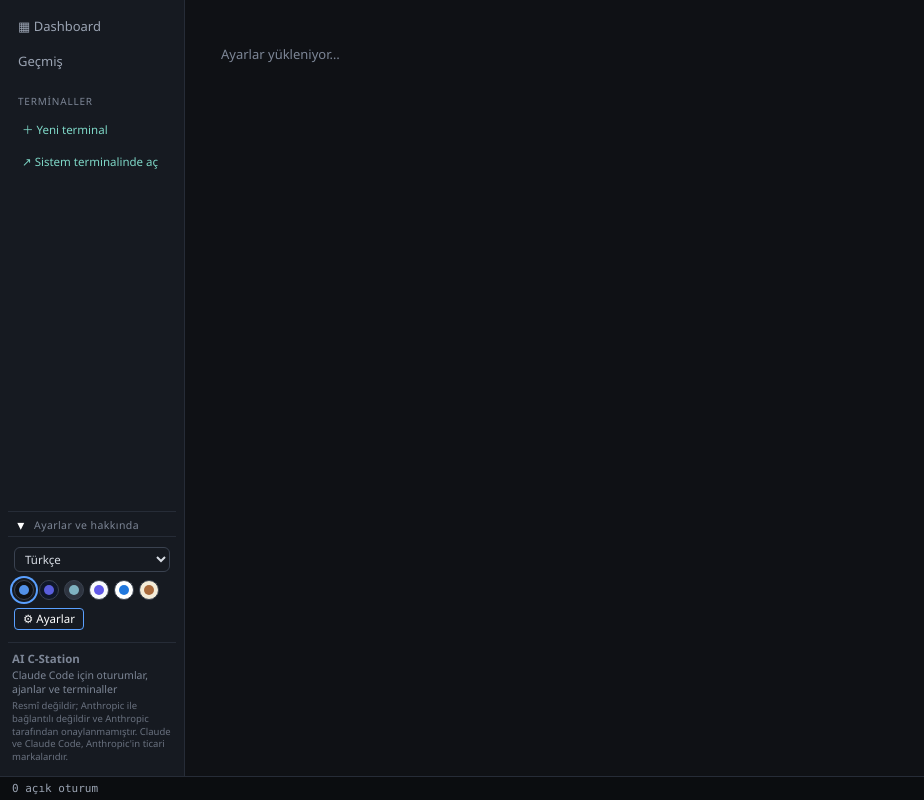
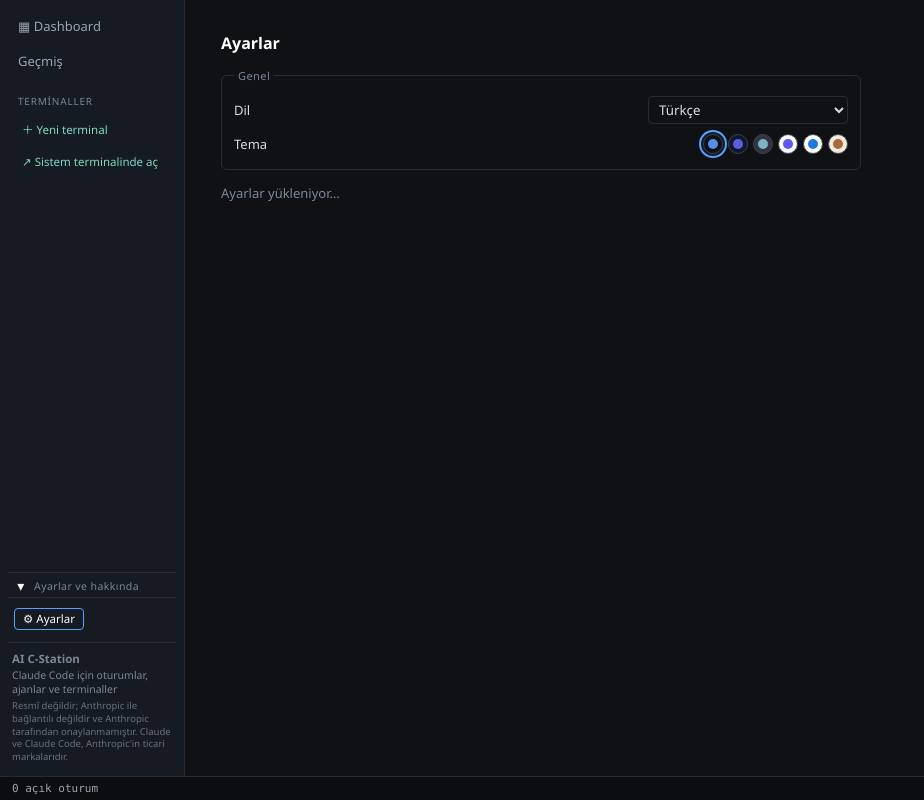
Before and after one commit to cafercan/aicstation, a React (Vite) app in the folder ui/: page / in a window 1280 px wide. Both pictures are taken after a click on the button "Ayarlar". Shown: the whole page, without its empty margins (0-924 px from the left). Built offline with nearby package versions, Linux system fonts and the light colour scheme.

Commit message:
Move language and theme pickers to the settings page
They sit in a new General section at the top, shown while the backend settings still load. The sidebar keeps only the settings gear.

```diff
--- a/ui/src/app.css
+++ b/ui/src/app.css
@@ -90,11 +90,6 @@ select {
   padding: 10px 6px 2px; border-top: 1px solid var(--border);
   display: flex; flex-direction: column; gap: 8px; user-select: none;
 }
-.lang-select {
-  width: 100%; font: inherit; font-size: 11.5px; color: var(--text); background: var(--surface-b);
-  border: 1px solid var(--border-strong); border-radius: 6px; padding: 3px 6px; cursor: pointer;
-}
-.lang-select:hover { background: var(--hover); }
 .theme-switch { display: flex; align-items: center; gap: 5px; flex-wrap: wrap; }
 .theme-swatch {
   width: 20px; height: 20px; border-radius: 50%; padding: 0; position: relative; cursor: pointer;
@@ -105,7 +100,7 @@ select {
 }
 .theme-swatch:hover { transform: scale(1.12); }
 .theme-swatch.on { box-shadow: 0 0 0 2px var(--surface-b), 0 0 0 4px var(--accent); }
-.theme-swatch:focus-visible, .lang-select:focus-visible { outline: 2px solid var(--accent); outline-offset: 2px; }
+.theme-swatch:focus-visible { outline: 2px solid var(--accent); outline-offset: 2px; }
 .smark { flex: none; vertical-align: -2px; }
 
 /* KPI boxes */
--- /dev/null
+++ b/ui/src/components/GeneralPrefs.tsx
@@ -0,0 +1,39 @@
+import type { CSSProperties } from "react";
+import { LANGS, LANG_NAMES, setLang, useLang, useT, type Lang } from "../i18n";
+import { THEME_IDS, THEMES, setTheme, useTheme } from "../theme";
+
+/**
+ * Language select and app theme swatches. Both live in the browser (no
+ * backend settings), so they work while the backend settings still load.
+ */
+export default function GeneralPrefs() {
+  const t = useT();
+  const lang = useLang();
+  const theme = useTheme();
+  return (
+    <fieldset>
+      <legend>{t("settings.general")}</legend>
+      <label className="settings-row settings-select">
+        <span>{t("nav.language")}</span>
+        <select value={lang} onChange={(e) => setLang(e.target.value as Lang)}>
+          {LANGS.map((l) => <option key={l} value={l} lang={l}>{LANG_NAMES[l]}</option>)}
+        </select>
+      </label>
+      <div className="settings-row settings-select">
+        <span id="prefs-theme-label">{t("nav.theme")}</span>
+        <div className="theme-switch" role="group" aria-labelledby="prefs-theme-label">
+          {THEME_IDS.map((id) => {
+            const name = t(`theme.${id}`);
+            const tk = THEMES[id].tokens;
+            return (
+              <button key={id} type="button" className={id === theme ? "theme-swatch on" : "theme-swatch"}
+                aria-pressed={id === theme} aria-label={name} title={name}
+                style={{ "--sw-bg": tk.bg, "--sw-ac": tk.accent } as CSSProperties}
+                onClick={() => setTheme(id)} />
+            );
+          })}
+        </div>
+      </div>
+    </fieldset>
+  );
+}
--- a/ui/src/components/Sidebar.tsx
+++ b/ui/src/components/Sidebar.tsx
@@ -1,8 +1,7 @@
-import { useState, type CSSProperties } from "react";
+import { useState } from "react";
 import { statusColor, statusLabel, type StatusKind } from "../format";
-import { LANGS, LANG_NAMES, errorText, setLang, useLang, useT, type Lang } from "../i18n";
+import { errorText, useT } from "../i18n";
 import { createStore, readPref, writePref } from "../prefs";
-import { THEME_IDS, THEMES, setTheme, useTheme } from "../theme";
 import { isWindows } from "../platform";
 import SessionMark from "./SessionMark";
 
@@ -55,29 +54,11 @@ function Footer({ settingsOn, onSettings }: { settingsOn: boolean; onSettings: (
   );
 }
 
-/** Language select, theme swatches and the settings gear at the bottom of the sidebar. */
+/** The settings gear at the bottom of the sidebar (language and theme are on the settings page). */
 function Prefs({ settingsOn, onSettings }: { settingsOn: boolean; onSettings: () => void }) {
   const t = useT();
-  const lang = useLang();
-  const theme = useTheme();
   return (
     <div className="prefs">
-      <select className="lang-select" aria-label={t("nav.language")} value={lang}
-        onChange={(e) => setLang(e.target.value as Lang)}>
-        {LANGS.map((l) => <option key={l} value={l} lang={l}>{LANG_NAMES[l]}</option>)}
-      </select>
-      <div className="theme-switch" role="group" aria-label={t("nav.theme")}>
-        {THEME_IDS.map((id) => {
-          const name = t(`theme.${id}`);
-          const tk = THEMES[id].tokens;
-          return (
-            <button key={id} type="button" className={id === theme ? "theme-swatch on" : "theme-swatch"}
-              aria-pressed={id === theme} aria-label={name} title={name}
-              style={{ "--sw-bg": tk.bg, "--sw-ac": tk.accent } as CSSProperties}
-              onClick={() => setTheme(id)} />
-          );
-        })}
-      </div>
       <button type="button" className={settingsOn ? "gear on" : "gear"} aria-pressed={settingsOn}
         title={t("nav.settings")} onClick={onSettings}>⚙ {t("nav.settings")}</button>
     </div>
--- a/ui/src/i18n/az.ts
+++ b/ui/src/i18n/az.ts
@@ -159,6 +159,7 @@ export const az: Dict = {
   "settings.notifyFinished": "İşləyən sessiya işini bitirəndə (ən azı 10 san)",
   "settings.notifySubagent": "Alt agent bitəndə",
   "settings.notifySound": "Bildiriş səsi (sistemin standart səsi)",
+  "settings.general": "Ümumi",
   "settings.window": "Pəncərə",
   "settings.closeToTray": "Bağlayanda sistem tepsisinə kiçilt",
   "settings.closeToTrayHint": "Pəncərə bağlananda terminallar və izləmə arxa planda işləməyə davam edir; çıxmaq üçün tepsi menyusundan Çıxış seçin.",
--- a/ui/src/i18n/de.ts
+++ b/ui/src/i18n/de.ts
@@ -162,6 +162,7 @@ export const de: Dict = {
   "settings.notifyFinished": "Wenn eine laufende Sitzung fertig ist (mind. 10 s)",
   "settings.notifySubagent": "Wenn ein Subagent fertig ist",
   "settings.notifySound": "Benachrichtigungston (Systemstandard)",
+  "settings.general": "Allgemein",
   "settings.window": "Fenster",
   "settings.closeToTray": "Beim Schließen in den Infobereich minimieren",
   "settings.closeToTrayHint": "Beim Schließen des Fensters laufen Terminals und Überwachung im Hintergrund weiter; zum Beenden „Beenden“ im Menü des Infobereichs wählen.",
--- a/ui/src/i18n/en.ts
+++ b/ui/src/i18n/en.ts
@@ -159,6 +159,7 @@ export const en: Dict = {
   "settings.notifyFinished": "When a busy session finishes its work (at least 10 s)",
   "settings.notifySubagent": "When a subagent finishes",
   "settings.notifySound": "Notification sound (system default)",
+  "settings.general": "General",
   "settings.window": "Window",
   "settings.closeToTray": "Minimize to tray on close",
   "settings.closeToTrayHint": "Closing the window keeps terminals and monitoring running in the background; choose Quit in the tray menu to exit.",
--- a/ui/src/i18n/es.ts
+++ b/ui/src/i18n/es.ts
@@ -162,6 +162,7 @@ export const es: Dict = {
   "settings.notifyFinished": "Cuando una sesión ocupada termina su trabajo (al menos 10 s)",
   "settings.notifySubagent": "Cuando termina un subagente",
   "settings.notifySound": "Sonido de notificación (predeterminado del sistema)",
+  "settings.general": "General",
   "settings.window": "Ventana",
   "settings.closeToTray": "Minimizar a la bandeja al cerrar",
   "settings.closeToTrayHint": "Al cerrar la ventana, los terminales y la supervisión siguen en segundo plano; para salir, elige Salir en el menú de la bandeja.",
--- a/ui/src/i18n/fr.ts
+++ b/ui/src/i18n/fr.ts
@@ -162,6 +162,7 @@ export const fr: Dict = {
   "settings.notifyFinished": "Quand une session occupée termine son travail (au moins 10 s)",
   "settings.notifySubagent": "Quand un sous-agent termine",
   "settings.notifySound": "Son de notification (par défaut du système)",
+  "settings.general": "Général",
   "settings.window": "Fenêtre",
   "settings.closeToTray": "Réduire dans la zone de notification à la fermeture",
   "settings.closeToTrayHint": "Fermer la fenêtre laisse les terminaux et la surveillance tourner en arrière-plan ; pour quitter, choisissez Quitter dans le menu de l'icône.",
--- a/ui/src/i18n/ru.ts
+++ b/ui/src/i18n/ru.ts
@@ -170,6 +170,7 @@ export const ru: Dict = {
   "settings.notifyFinished": "Когда занятая сессия завершает работу (не менее 10 с)",
   "settings.notifySubagent": "Когда завершается субагент",
   "settings.notifySound": "Звук уведомления (системный по умолчанию)",
+  "settings.general": "Общие",
   "settings.window": "Окно",
   "settings.closeToTray": "Сворачивать в область уведомлений при закрытии",
   "settings.closeToTrayHint": "При закрытии окна терминалы и мониторинг продолжают работать в фоне; для выхода выберите «Выход» в меню значка.",
--- a/ui/src/i18n/tr.ts
+++ b/ui/src/i18n/tr.ts
@@ -169,6 +169,7 @@ export const tr = {
   "settings.notifyFinished": "Çalışan bir oturum işini bitirince (en az 10 sn)",
   "settings.notifySubagent": "Bir alt ajan bitince",
   "settings.notifySound": "Bildirim sesi (sistemin varsayılan sesi)",
+  "settings.general": "Genel",
   "settings.window": "Pencere",
   "settings.closeToTray": "Kapatınca tepsiye küçült",
   "settings.closeToTrayHint": "Pencere kapanınca terminaller ve izleme arka planda çalışmaya devam eder; çıkmak için tepsi menüsünden Çık'ı seçin.",
--- a/ui/src/i18n/zh.ts
+++ b/ui/src/i18n/zh.ts
@@ -159,6 +159,7 @@ export const zh: Dict = {
   "settings.notifyFinished": "忙碌的会话完成工作时（至少 10 秒）",
   "settings.notifySubagent": "子智能体完成时",
   "settings.notifySound": "通知声音（系统默认）",
+  "settings.general": "常规",
   "settings.window": "窗口",
   "settings.closeToTray": "关闭时最小化到托盘",
   "settings.closeToTrayHint": "关闭窗口后，终端和监控会在后台继续运行；要退出，请在托盘菜单中选择“退出”。",
--- a/ui/src/pages/Settings.tsx
+++ b/ui/src/pages/Settings.tsx
@@ -2,6 +2,7 @@ import { useEffect, useState } from "react";
 import { butaglyphInfo, listShells, openButaglyphEditor, type ButaglyphInfo } from "../api";
 import { errorText, useT, type Key } from "../i18n";
 import { isWindows } from "../platform";
+import GeneralPrefs from "../components/GeneralPrefs";
 import TerminalAppearance from "../components/TerminalAppearance";
 import { useTheme } from "../theme";
 import { MATCH } from "../terminal/match";
@@ -33,7 +34,13 @@ export default function SettingsPage() {
     butaglyphInfo().then((i) => { if (live && i) setButa(i); }).catch(() => {});
     return () => { live = false; };
   }, []);
-  if (!s) return <div className="settings"><p className="empty">{t("settings.loading")}</p></div>;
+  if (!s) return (
+    <div className="settings">
+      <h2>{t("settings.title")}</h2>
+      <GeneralPrefs />
+      <p className="empty">{t("settings.loading")}</p>
+    </div>
+  );
 
   const fail = (e: unknown) =>
     setError(typeof e === "string" || e instanceof Error ? errorText(e) : t("err.settings_save_failed"));
@@ -70,6 +77,7 @@ export default function SettingsPage() {
   return (
     <div className="settings">
       <h2>{t("settings.title")}</h2>
+      <GeneralPrefs />
       <fieldset>
         <legend>{t("settings.notifications")}</legend>
         {NOTIFY.map(([key, label]) => row(key, label))}
```
Also changed, not shown: 2 other files (tests, documents, lock files or other folders).
